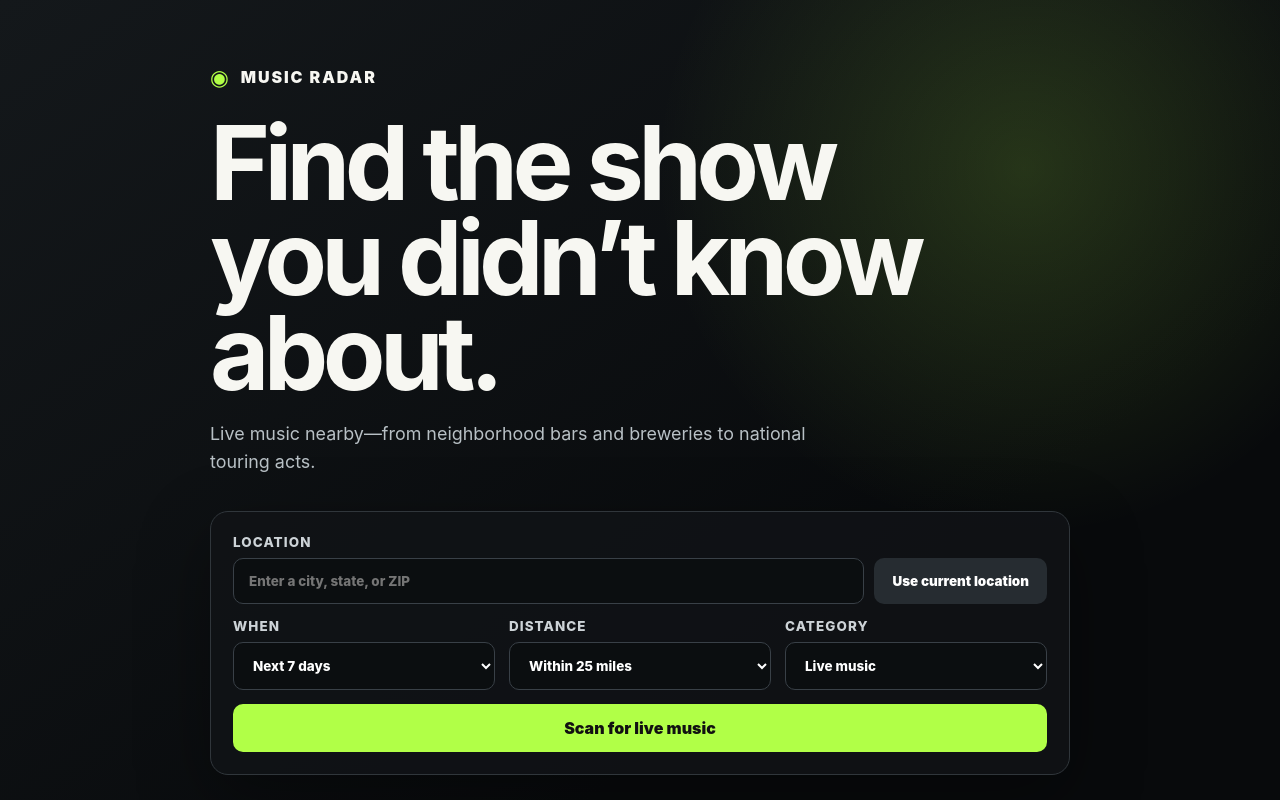
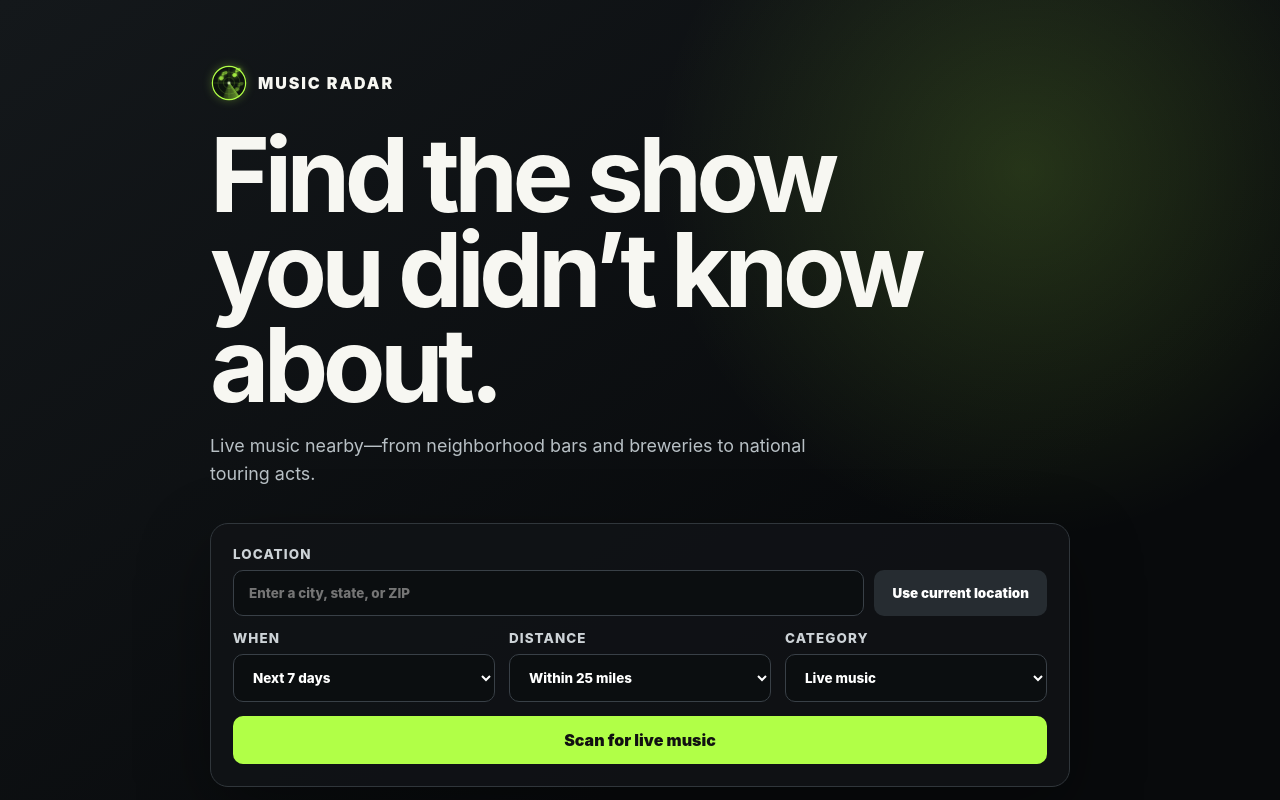
Before and after one commit to donohuejs/Music.radar, a React (Vite) app: page / in a window 1280 px wide. Shown: the top 800 px of the page. Built offline with nearby package versions, Linux system fonts and the light colour scheme.

Commit message:
Add animated music radar logo

```diff
--- a/src/App.jsx
+++ b/src/App.jsx
@@ -43,6 +43,40 @@ function displayDate(value) {
   return date
     ? new Intl.DateTimeFormat("en-US", { month: "short", day: "numeric", year: "numeric" }).format(date)
     : "Choose a date";
+}
+
+function RadarLogo() {
+  const notes = [
+    { x: 14, y: 18, delay: "0s" },
+    { x: 31, y: 14, delay: ".7s" },
+    { x: 34, y: 32, delay: "1.4s" },
+  ];
+
+  return (
+    <svg className="brand__radar" viewBox="0 0 48 48" aria-hidden="true">
+      <defs>
+        <linearGradient id="radar-sweep" x1="0" y1="0" x2="1" y2="1">
+          <stop offset="0" stopColor="#b1ff47" stopOpacity=".55" />
+          <stop offset="1" stopColor="#b1ff47" stopOpacity="0" />
+        </linearGradient>
+      </defs>
+      <circle className="radar-face" cx="24" cy="24" r="21" />
+      <circle className="radar-ring" cx="24" cy="24" r="14" />
+      <circle className="radar-ring" cx="24" cy="24" r="7" />
+      <path className="radar-axis" d="M3 24h42M24 3v42" />
+      <g className="radar-sweep">
+        <path d="M24 24V3a21 21 0 0 1 17.8 9.9Z" fill="url(#radar-sweep)" />
+        <path d="M24 24V3" />
+      </g>
+      {notes.map(({ x, y, delay }) => (
+        <g className="radar-note" key={`${x}-${y}`} style={{ animationDelay: delay }}>
+          <circle cx={x} cy={y} r="2.1" />
+          <path d={`M${x + 2} ${y}v-7l5-1.2v2.3l-5 1.2`} />
+        </g>
+      ))}
+      <circle className="radar-center" cx="24" cy="24" r="1.7" />
+    </svg>
+  );
 }
 
 function CalendarPicker({ mode, start, end, onStartChange, onEndChange }) {
@@ -308,7 +342,7 @@ export default function App() {
       <section className="hero">
         <div className="hero__content">
           <div className="brand">
-            <span className="brand__radar" aria-hidden="true">◉</span>
+            <RadarLogo />
             MUSIC RADAR
           </div>
           <h1>Find the show<br />you didn’t know about.</h1>
--- a/src/styles.css
+++ b/src/styles.css
@@ -24,7 +24,20 @@ a { color: inherit; }
 
 .hero__content { width: min(860px, 100%); }
 .brand { display: flex; align-items: center; gap: 10px; font-weight: 900; letter-spacing: .12em; }
-.brand__radar { color: #b1ff47; font-size: 1.35rem; }
+.brand__radar { width: 38px; height: 38px; flex: 0 0 auto; overflow: visible; filter: drop-shadow(0 0 5px rgba(177, 255, 71, .28)); }
+.radar-face { fill: #0c130d; stroke: #b1ff47; stroke-width: 1.5; }
+.radar-ring, .radar-axis { fill: none; stroke: rgba(177, 255, 71, .28); stroke-width: .7; }
+.radar-sweep { transform-origin: 24px 24px; animation: radar-rotate 4s linear infinite; }
+.radar-sweep path:last-child { fill: none; stroke: #b1ff47; stroke-width: 1; stroke-linecap: round; }
+.radar-note { fill: #b1ff47; stroke: #b1ff47; stroke-width: 1.15; stroke-linecap: round; stroke-linejoin: round; animation: radar-ping 2.1s ease-in-out infinite; }
+.radar-note path { fill: none; }
+.radar-center { fill: #e9ffcc; }
+@keyframes radar-rotate { to { transform: rotate(360deg); } }
+@keyframes radar-ping { 0%, 100% { opacity: .48; } 45% { opacity: 1; filter: drop-shadow(0 0 3px #b1ff47); } }
+@media (prefers-reduced-motion: reduce) {
+  .radar-sweep, .radar-note { animation: none; }
+  .radar-note { opacity: 1; }
+}
 h1 { max-width: 760px; margin: 26px 0 16px; font-size: clamp(3rem, 9vw, 6.4rem); line-height: .93; letter-spacing: -.055em; }
 .hero p { max-width: 620px; color: #b8c0c5; font-size: 1.12rem; line-height: 1.6; }
 
```
